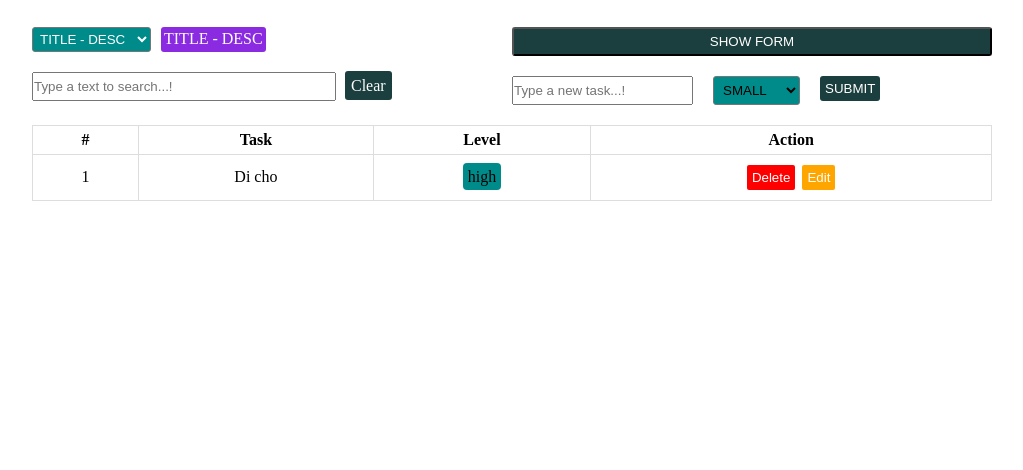
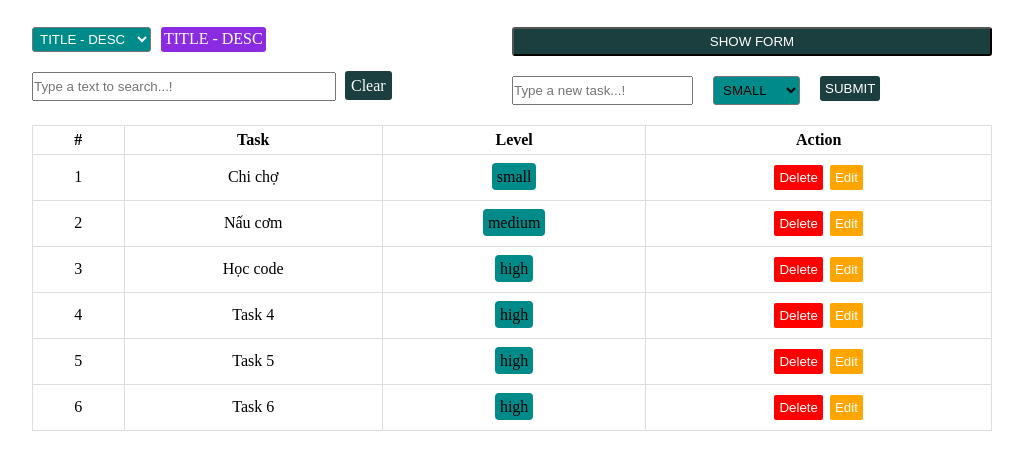
Before and after one commit to FTT1-01-FullFE-ReactJS/js-todo-list, a plain HTML site: page index.html in a window 1280 px wide. Shown: the part 84-554 px from the top of the page, without its empty margins (128-1151 px from the left). Drawn offline with Linux system fonts and the light colour scheme.

Commit message:
[ADDED] Feature show list

```diff
--- /dev/null
+++ b/data/tasks.js
@@ -0,0 +1,12 @@
+import Task from '../models/task.js';
+
+const tasks = [
+    new Task(1, 'Chi chợ', 'small'),
+    new Task(2, 'Nấu cơm', 'medium'),
+    new Task(3, 'Học code', 'high'),
+    new Task(4, 'Task 4', 'high'),
+    new Task(5, 'Task 5', 'high'),
+    new Task(6, 'Task 6', 'high'),
+];
+
+export default tasks;
--- a/index.html
+++ b/index.html
@@ -67,8 +67,8 @@
                             <th>Action</th>
                         </tr>
                     </thead>
-                    <tbody>
-                        <tr>
+                    <tbody id="task-body">
+                        <!-- <tr>
                             <td>1</td>
                             <td>Di cho</td>
                             <td><span class="span">high</span></td>
@@ -76,11 +76,12 @@
                                 <button type="button">Delete</button>
                                 <button type="button">Edit</button>
                             </td>
-                        </tr>
+                        </tr> -->
                     </tbody>
                 </table>
             </div>
         </div>
     </div>
+    <script src="./public/js/app.js" type="module"></script>
 </body>
 </html>
--- /dev/null
+++ b/models/task.js
@@ -0,0 +1,9 @@
+class Task {
+    constructor(id, name, level) {
+        this.id = id;
+        this.name = name;
+        this.level = level;
+    }
+}
+
+export default Task;
--- a/public/css/home.css
+++ b/public/css/home.css
@@ -18,7 +18,6 @@ button {
 }
 .content-controls {
     display: flex;
-
 }
 .content-controls .controls-left,
 .content-controls .controls-right {
--- /dev/null
+++ b/public/js/app.js
@@ -0,0 +1,43 @@
+import tasks from '../../data/tasks.js';
+
+function renderTasks(tasks) {
+    console.log('render task: ', tasks);
+    /**
+     * b1: lấy dom mà mình muốn cho task hiển thị ra
+     * b2: Chuyển cấu trúc array -> dom (tr > td)
+     *     - map, join
+     * b3: Hiển thị ra.
+     */
+
+    const taskDodyEl = document.getElementById('task-body');
+    /**
+     * [
+     *      { id: 1, name: 'Task 1', level: 'small' },
+     *      { id: 2, name: 'Task 2', level: 'medium' },
+     * ]
+     *
+     *
+     * [
+     *      <tr> <td>1</td> <td>Task 1</td> <td>small</td>/tr>,
+     *      <tr> <td>2</td> <td>Task 2</td> <td>medium</td>/tr>,
+     * ]
+     */
+
+    const taskFormatted = tasks.map(function(task) {
+        return `<tr>
+                    <td>${task.id}</td>
+                    <td>${task.name}</td>
+                    <td><span class="span">${task.level}</span></td>
+                    <td>
+                        <button type="button">Delete</button>
+                        <button type="button">Edit</button>
+                    </td>
+                </tr>`;
+    });
+
+    const taskDOM = taskFormatted.join('');
+    taskDodyEl.innerHTML = taskDOM;
+}
+
+
+renderTasks(tasks);
```
